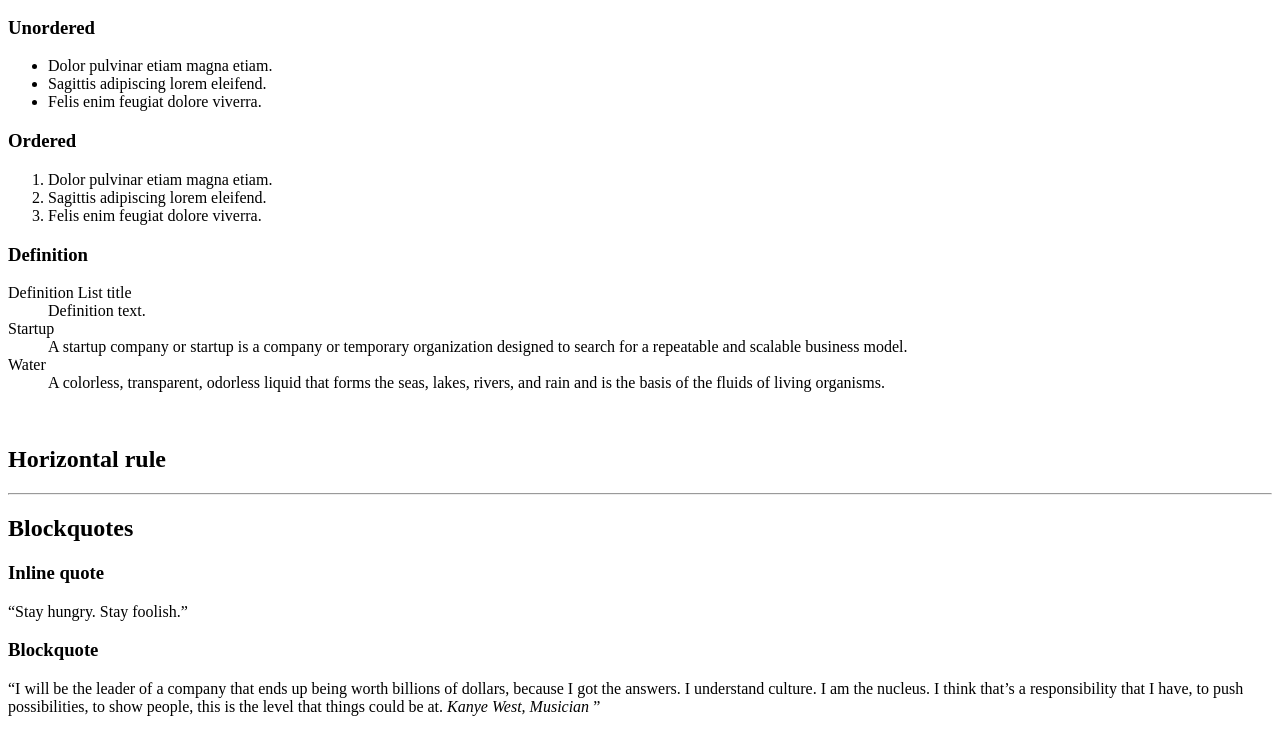
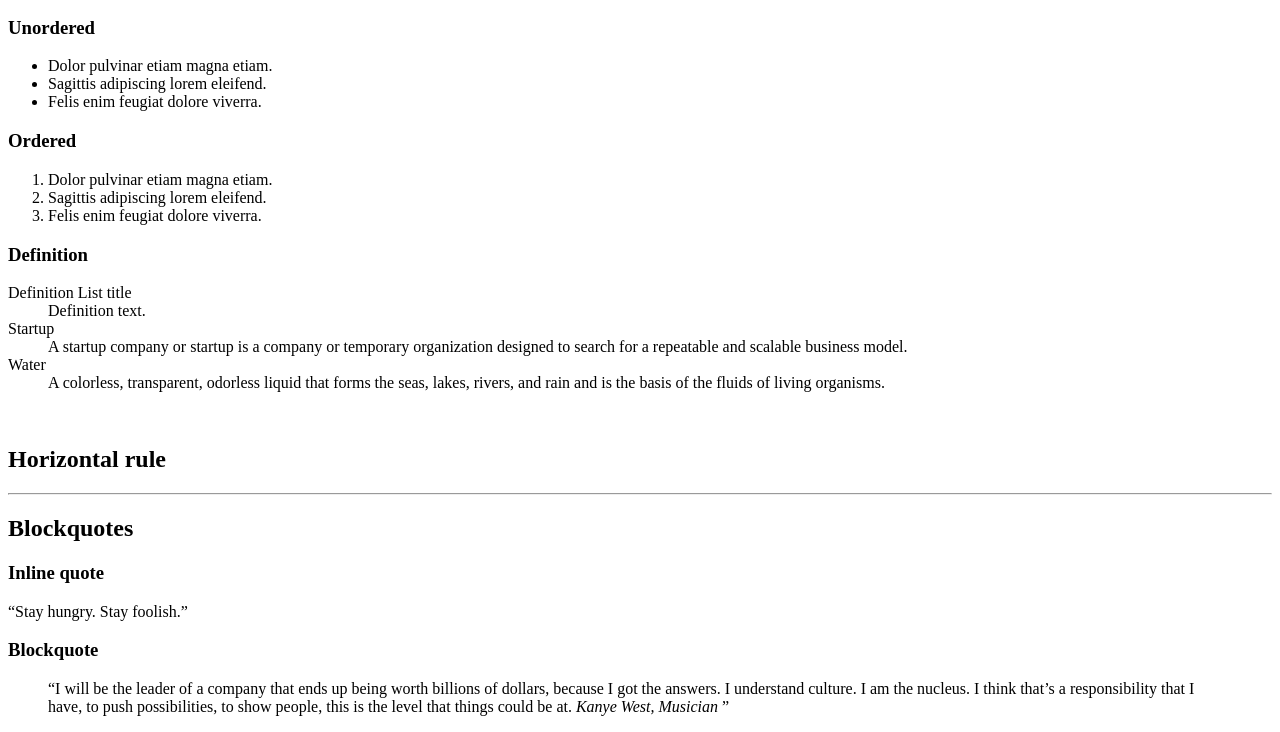
Before and after one commit to CllaudiaB/holbertonschool-web_front_end, a plain HTML site: page html_advanced/30-styleguide.html in a window 1280 px wide. Shown: the part 570-1302 px from the top of the page. Drawn offline with Linux system fonts and the light colour scheme.

Commit message:
fixed error

```diff
--- a/html_advanced/30-styleguide.html
+++ b/html_advanced/30-styleguide.html
@@ -81,9 +81,11 @@
                 </div>
                 <div>
                     <h3>Blockquote</h3>
-                    <q>I will be the leader of a company that ends up being worth billions of dollars, because I got the answers. I understand culture. I am the nucleus. I think that’s a responsibility that I have, to push possibilities, to show people, this is the level that things could be at.
-                        <cite>Kanye West, Musician</cite>
-                    </q>
+                    <blockquote>
+                        <q>I will be the leader of a company that ends up being worth billions of dollars, because I got the answers. I understand culture. I am the nucleus. I think that’s a responsibility that I have, to push possibilities, to show people, this is the level that things could be at.
+                            <cite>Kanye West, Musician</cite>
+                        </q>
+                    </blockquote>
                 </div>
             </section>
         </main>
```
